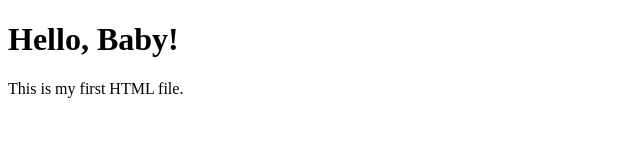
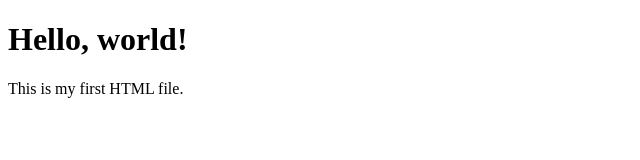
Before and after one commit to maniteja92/MyProjects, a plain HTML site: page index.html in a window 1280 px wide. Shown: the full height of the page, 0-640 px from the left. Drawn offline with Linux system fonts and the light colour scheme.

Commit message:
my second

```diff
--- a/index.html
+++ b/index.html
@@ -6,7 +6,7 @@
     <title>My Website</title>
 </head>
 <body>
-    <h1>Hello, Baby!</h1>
+    <h1>Hello, world!</h1>
     <p>This is my first HTML file.</p>
 </body>
 </html>
```
